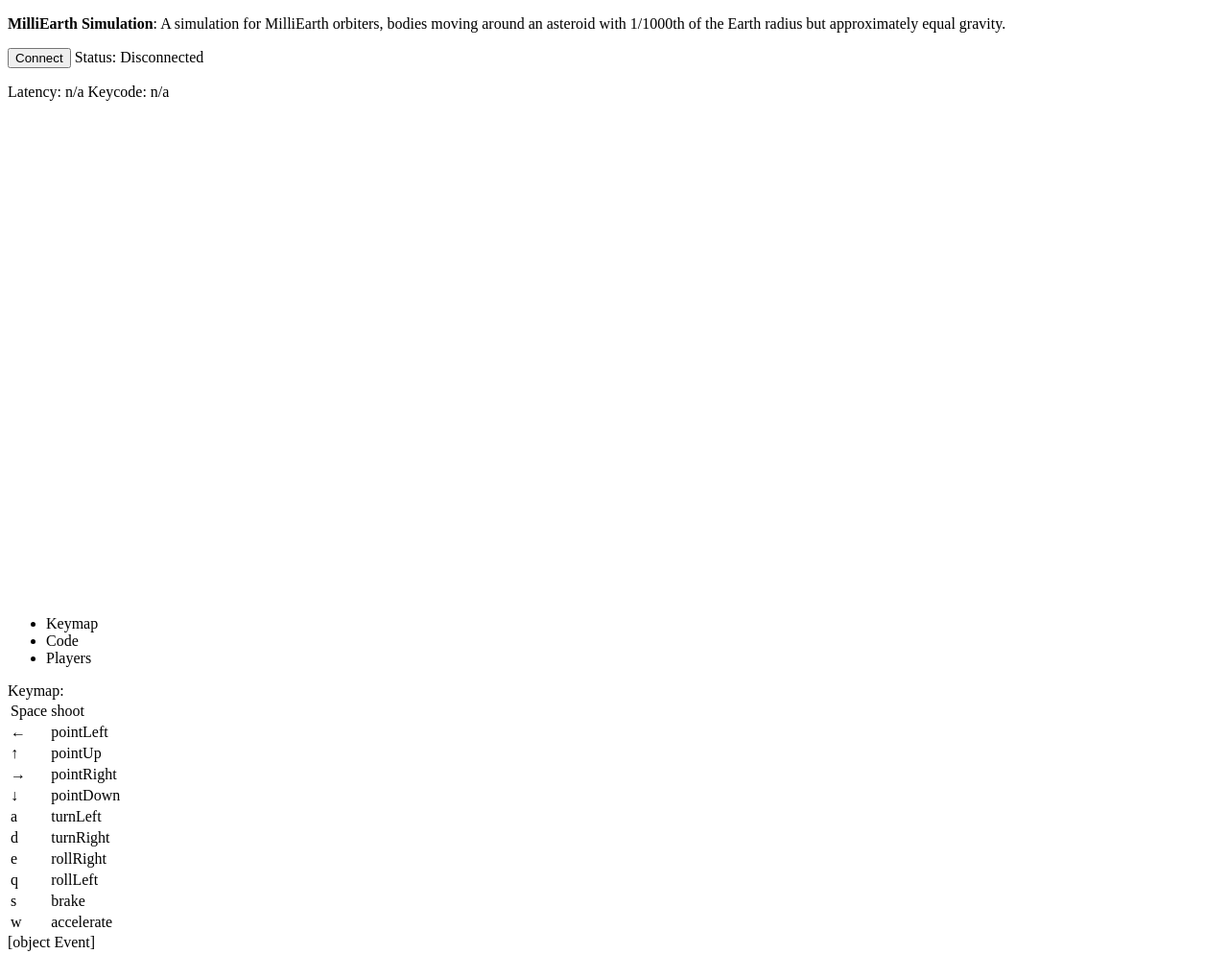
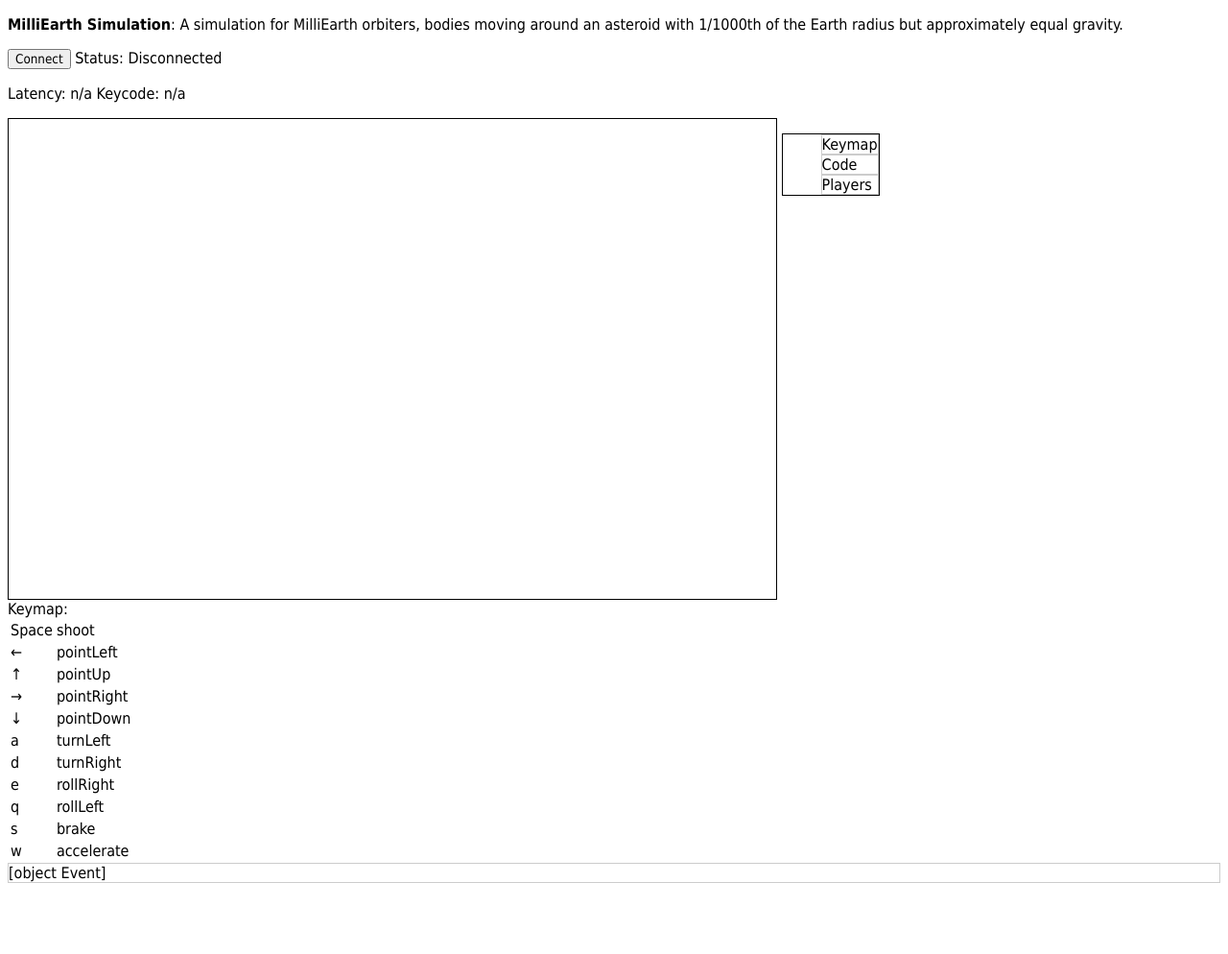
Before and after one commit to alexfernandez/milliearth, a plain HTML site: page html/index.html in a window 1280 px wide. Shown: the whole page at 96% size. After the commit the page ends 928 px from the top, so only its background shows below. Drawn offline with nearby package versions, Linux system fonts and the light colour scheme.

Commit message:
Load CSS file correctly.

```diff
--- a/html/index.html
+++ b/html/index.html
@@ -13,7 +13,7 @@
 <script src="js/canvas.js"></script>
 <script src="js/player.js"></script>
 <script src="js/simulation.js"></script>
-<style src="css/milliearth.css"></style>
+<link media="all" rel="stylesheet" href="css/milliearth.css">
 </head>
 <body>
 <p><b>MilliEarth Simulation</b>:
```
